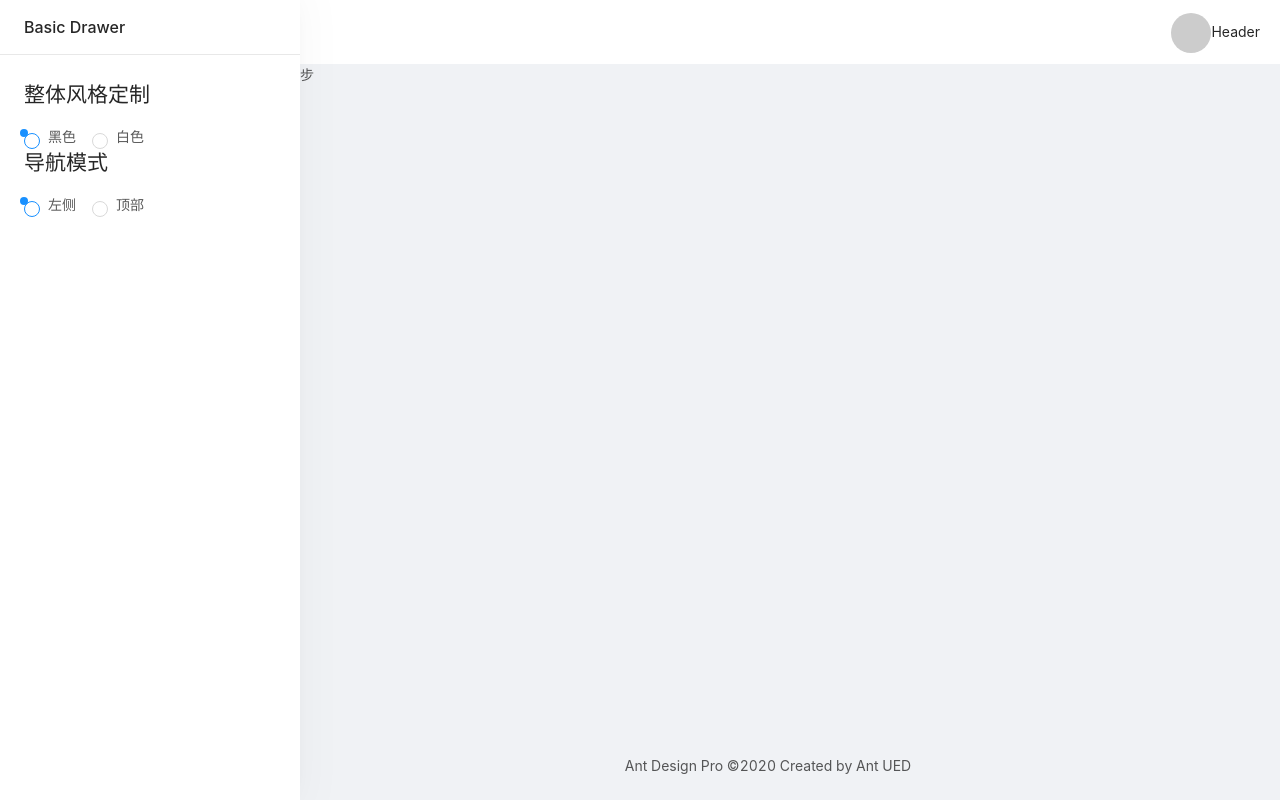
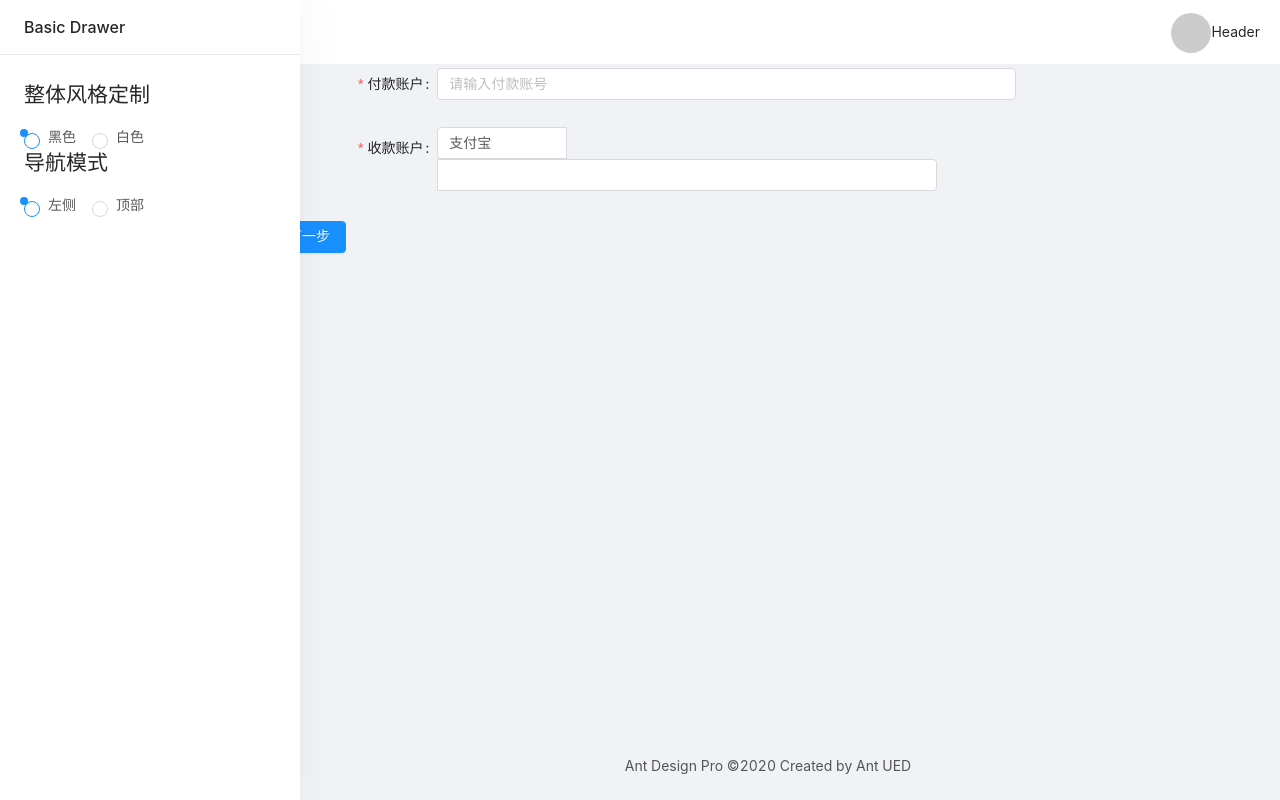
Before and after one commit to misszsy/ant-design-vue-pro, a Vue app: page /form/step-form/info in a window 1280 px wide. Built offline with nearby package versions, Linux system fonts and the light colour scheme.

Commit message:
分步表单的实现与自定义封装检验

```diff
--- a/src/components/ReceiverAccout.vue
+++ b/src/components/ReceiverAccout.vue
@@ -5,7 +5,7 @@
       <a-select-option value="bank">银行账号</a-select-option>
     </a-select>
     <a-input
-      style="width:calc(100%-130px)"
+      style="width:500px"
       v-model="number"
       @change="handleNumberChange"
     ></a-input>
--- a/src/main.js
+++ b/src/main.js
@@ -15,6 +15,7 @@ import {
   Menu,
   Form,
   Input,
+  Select,
   Avatar
 } from "ant-design-vue";
 import Authorized from "./components/Authorized";
@@ -31,6 +32,7 @@ Vue.use(Menu);
 Vue.use(Form);
 Vue.use(Input);
 Vue.use(Avatar);
+Vue.use(Select);
 //全局注册权限指令
 Vue.use(Auth);
 //注册全局权限控制组件
--- a/src/store/index.js
+++ b/src/store/index.js
@@ -1,11 +1,12 @@
 import Vue from "vue";
 import Vuex from "vuex";
+import form from "./modules/form";
 
 Vue.use(Vuex);
 
 export default new Vuex.Store({
   state: {},
-  mutations: {},
-  actions: {},
-  modules: {},
+  modules: {
+    form
+  }
 });
--- /dev/null
+++ b/src/store/modules/form.js
@@ -0,0 +1,40 @@
+import request from "../../utils/request";
+import router from "../../router";
+
+const state = {
+  step: {
+    payAccout: "123456",
+    receiverAccout: {
+      type: "alipay",
+      number: ""
+    }
+  }
+};
+
+const actions = {
+  async submitStepForm({ commit }, { payload }) {
+    await request({
+      url: "api/form",
+      method: "post",
+      data: payload
+    });
+    commit("saveStepFormData", payload);
+    router.push("/form/step-form/result");
+  }
+};
+
+const mutations = {
+  saveStepFormData(state, { payload }) {
+    state.step = {
+      ...state.step,
+      ...payload
+    };
+  }
+};
+
+export default {
+  namespaced: true,
+  state,
+  actions,
+  mutations
+};
--- a/src/views/form/StepForm/Step1.vue
+++ b/src/views/form/StepForm/Step1.vue
@@ -1,7 +1,90 @@
 <template>
-  <div>第一步</div>
+  <div>
+    <a-form layout="horizontal" :form="form">
+      <a-form-item
+        label="付款账户"
+        :label-col="formItemLayout.labelCol"
+        :wrapper-col="formItemLayout.wrapperCol"
+      >
+        <a-input
+          v-decorator="[
+            'payAccount',
+            {
+              initialValue: step.payAccount,
+              rules: [{ required: true, message: '请输入付款账号' }]
+            }
+          ]"
+          placeholder="请输入付款账号"
+        />
+      </a-form-item>
+      <a-form-item
+        label="收款账户"
+        :label-col="formItemLayout.labelCol"
+        :wrapper-col="formItemLayout.wrapperCol"
+      >
+        <ReceiverAccount
+          v-decorator="[
+            'receiverAccount',
+            {
+              initialValue: step.receiverAccount,
+              rules: [
+                {
+                  required: true,
+                  message: '请输入收款账号',
+                  validator: (rule, value, callback) => {
+                    if (value && value.number) {
+                      callback();
+                    } else {
+                      callback(false);
+                    }
+                  }
+                }
+              ]
+            }
+          ]"
+        />
+      </a-form-item>
+      <a-form-item>
+        <a-button type="primary" @click="handleSubmit">下一步</a-button>
+      </a-form-item>
+    </a-form>
+  </div>
 </template>
 
 <script>
-export default {};
+import ReceiverAccount from "../../../components/ReceiverAccout";
+
+export default {
+  components: { ReceiverAccount },
+  data() {
+    this.form = this.$form.createForm(this);
+    return {
+      formItemLayout: {
+        labelCol: { span: 4 },
+        wrapperCol: { span: 14 }
+      }
+    };
+  },
+  computed: {
+    step() {
+      return this.$store.state.form.step;
+    }
+  },
+  methods: {
+    handleSubmit() {
+      const { form, $router, $store } = this;
+      form.validateFields((err, values) => {
+        if (!err) {
+          $store.commit({
+            type: "form/saveStepFormData",
+            payload: values
+          });
+          $router.push("/form/step-form/confirm");
+        }
+      });
+    }
+  }
+};
 </script>
+
+<style></style>
--- a/src/views/form/StepForm/Step2.vue
+++ b/src/views/form/StepForm/Step2.vue
@@ -1,7 +1,71 @@
 <template>
-  <div>第二步</div>
+  <div>
+    <a-form layout="horizontal" :form="form">
+      <a-form-item
+        label="付款账户"
+        :label-col="formItemLayout.labelCol"
+        :wrapper-col="formItemLayout.wrapperCol"
+      >
+        {{ step.payAccount }}
+      </a-form-item>
+      <a-form-item
+        label="密码"
+        :label-col="formItemLayout.labelCol"
+        :wrapper-col="formItemLayout.wrapperCol"
+      >
+        <a-input
+          v-decorator="[
+            'password',
+            {
+              initialValue: step.payAccount,
+              rules: [{ required: true, message: '请输入密码' }]
+            }
+          ]"
+          type="password"
+          placeholder="请输入付款密码"
+        />
+      </a-form-item>
+      <a-form-item>
+        <a-button type="primary" @click="handleSubmit">提交</a-button>
+        <a-button style="margin-left: 8px" @click="onPrev">上一步</a-button>
+      </a-form-item>
+    </a-form>
+  </div>
 </template>
 
 <script>
-export default {};
+export default {
+  data() {
+    this.form = this.$form.createForm(this);
+    return {
+      formItemLayout: {
+        labelCol: { span: 4 },
+        wrapperCol: { span: 14 }
+      }
+    };
+  },
+  computed: {
+    step() {
+      return this.$store.state.form.step;
+    }
+  },
+  methods: {
+    handleSubmit() {
+      const { form, $store, step } = this;
+      form.validateFields((err, values) => {
+        if (!err) {
+          $store.dispatch({
+            type: "form/submitStepForm",
+            payload: { ...step, ...values }
+          });
+        }
+      });
+    },
+    onPrev() {
+      this.$router.push("/form/step-form/info");
+    }
+  }
+};
 </script>
+
+<style></style>
--- a/src/views/form/StepForm/Step3.vue
+++ b/src/views/form/StepForm/Step3.vue
@@ -1,7 +1,9 @@
 <template>
-  <div>第三步</div>
+  <div>操作成功，预计两小时到账</div>
 </template>
 
 <script>
 export default {};
 </script>
+
+<style></style>
```
